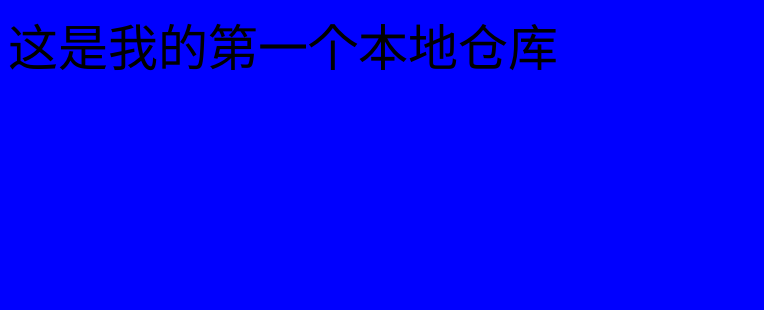
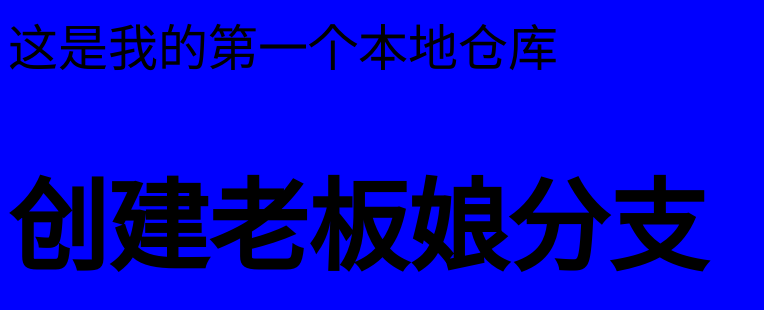
Before and after one commit to xiayu-angel/git-demo1, a plain HTML site: page index.html in a window 1280 px wide. Shown: the whole page, without its empty margins (0-764 px from the left). Drawn offline with Linux system fonts and the light colour scheme.

Commit message:
创建了老板娘分支

```diff
--- a/index.html
+++ b/index.html
@@ -11,6 +11,7 @@
 
 <body>
     这是我的第一个本地仓库
+    <h1>创建老板娘分支</h1>
 </body>
 
 </html>
```
